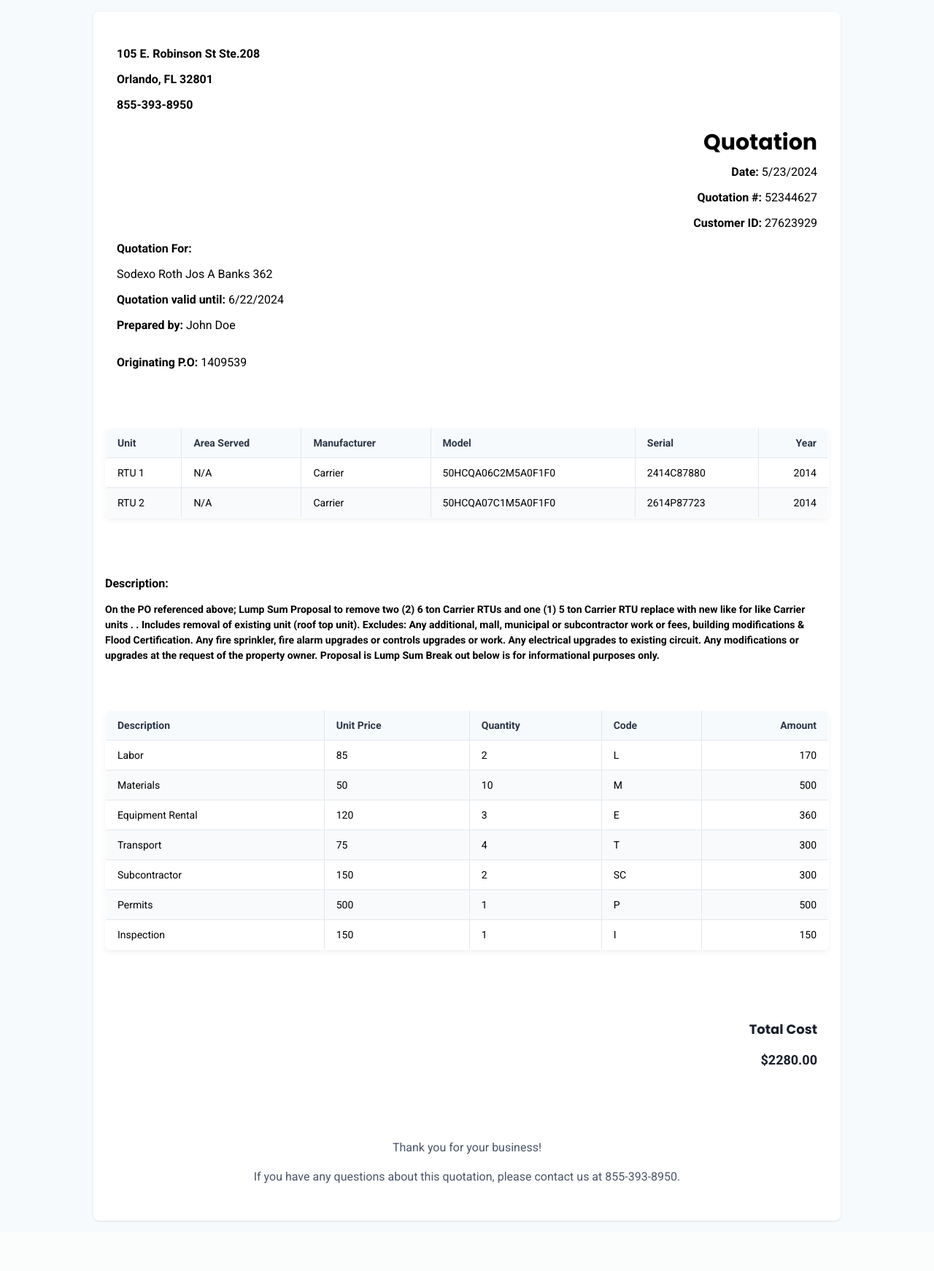
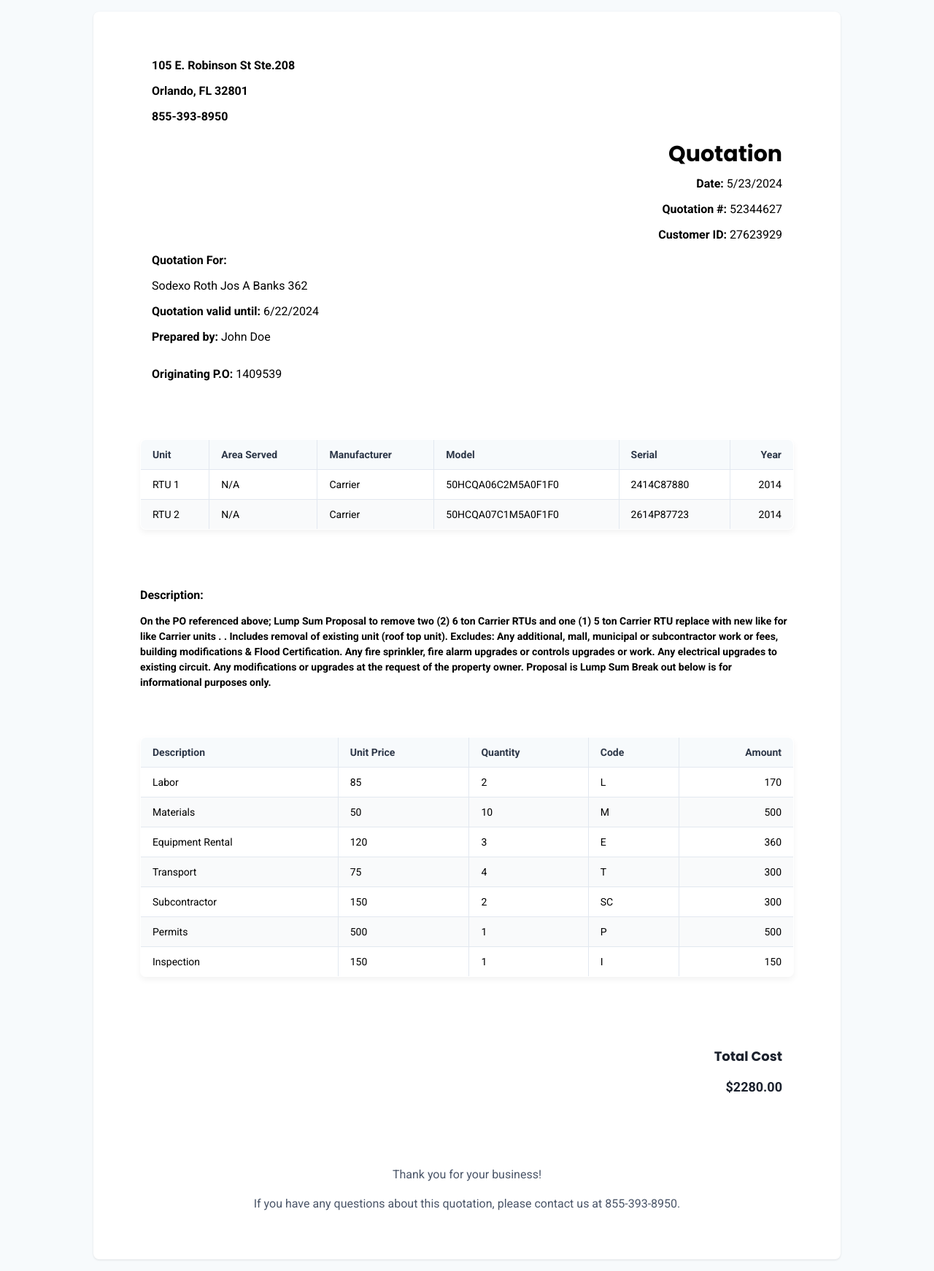
Before and after one commit to M3D3L/Quotation, a PHP site: page /index.html in a window 1280 px wide. Shown: the whole page at 73% size. Before the commit the page ends 1675 px from the top, so only its background shows below. Run offline with PHP 8.4, Linux system fonts and the light colour scheme.

Commit message:
updated padding on desktop

```diff
--- a/assets/css/main.css
+++ b/assets/css/main.css
@@ -82,7 +82,20 @@ ul {
     line-height: 1.5;
 }
 
-@media (min-width: 768px) {
+@media (min-width: 769px) {
+    .container {
+        max-width: 64rem;
+        margin: 0 auto;
+        background-color: #ffffff;
+        padding-left: 4rem;
+        padding-right: 4rem;
+        padding-top: 2rem;
+        padding-bottom: 2rem;
+        border-radius: 0.5rem;
+        box-shadow: 0 1px 3px rgba(0, 0, 0, 0.1);
+        overflow-x: hidden;
+        box-sizing: border-box;
+    }
     .footer {
         padding-left: 2rem;
         padding-right: 2rem;
@@ -265,12 +278,12 @@ ul {
     color: #1a202c;
 }
 
-#breakdown-desktop {
+#breakdown-table-desktop {
     width: 100%;
     min-width: 100%;
 }
 
-#table-desktop {
+#dynamic-table-desktop {
     width: 100%;
     min-width: 100%;
 }
--- a/index.html
+++ b/index.html
@@ -14,22 +14,22 @@
       <div class="container">
          <!-- Header -->
          <div class="header">
-            <div class="quote-top" id="quote-top"></div>
+            <div id="client-info-section" class="quote-top"></div>
             <!-- Table Components -->
-            <div id="table-desktop" class="hide-on-mobile"></div>
-            <ul id="table-card" class="table-card hide-on-desktop"></ul>
+            <div id="dynamic-table-desktop" class="hide-on-mobile"></div>
+            <ul id="unit-cards" class="table-card hide-on-desktop"></ul>
             <!-- Description -->
             <div class="description">
                <p><strong>Description:</strong></p>
-               <p id="description"></p>
+               <p id="description-section"></p>
             </div>
             <!-- Cost Breakdown -->
-            <div id="breakdown-desktop" class="hide-on-mobile"></div>
+            <div id="breakdown-table-desktop" class="hide-on-mobile"></div>
             <div class="breakdown-container">
                <!-- Breakdown List -->
-               <ul id="breakdown-list" class="breakdown-list hide-on-desktop"></ul>
+               <ul id="breakdown-cards" class="breakdown-list hide-on-desktop"></ul>
                <!-- Total Card -->
-               <div class="total-card" id="total-card"></div>
+               <div id="total-cost-card" class="total-card"></div>
             </div>
             <!-- Footer -->
             <div class="footer">
@@ -137,13 +137,13 @@
          ];
 
          document.addEventListener("DOMContentLoaded", () => {
-           renderClientInfoSection("quote-top", clientData);
-           renderUnitCards("table-card", tableData);
-           renderDynamicTable("table-desktop", tableData);
-           renderDescriptionSection("description", description);
-           renderBreakdownCards("breakdown-list", breakdownData);
-           renderDynamicTable("breakdown-desktop", breakdownData);
-           renderTotalCostCard("total-card", breakdownData);
+           renderClientInfoSection("client-info-section", clientData);
+           renderUnitCards("unit-cards", tableData);
+           renderDynamicTable("dynamic-table-desktop", tableData);
+           renderDescriptionSection("description-section", description);
+           renderBreakdownCards("breakdown-cards", breakdownData);
+           renderDynamicTable("breakdown-table-desktop", breakdownData);
+           renderTotalCostCard("total-cost-card", breakdownData);
          });
       </script>
    </body>
```
Also changed, not shown: index.php (+7 -7 lines). Lines whose indentation alone changed are shown as unchanged.
